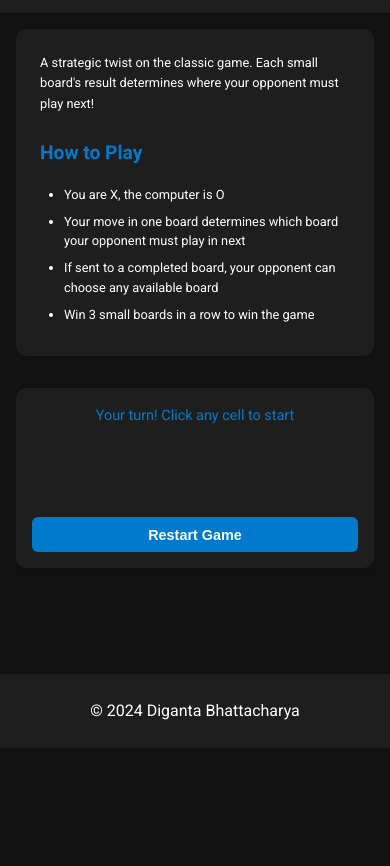
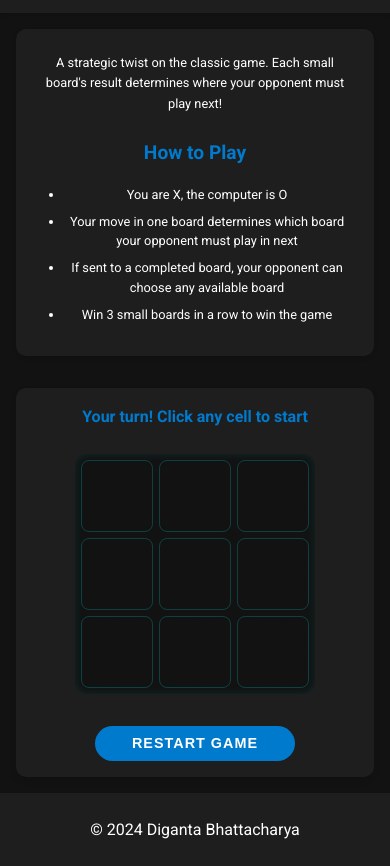
Before and after one commit to OfficialBhattacharya/OfficialBhattacharya.github.io, a plain HTML site: page games/ultimate-tic-tac-toe/index.html in a window 390 px wide. Shown: the part 96-962 px from the top of the page. Before the commit the page ends 844 px from the top, so only its background shows below. Drawn offline with Linux system fonts and the light colour scheme.

Commit message:
Update website with responsive design improvements 2

```diff
--- a/css/sections/games.css
+++ b/css/sections/games.css
@@ -48,13 +48,13 @@
 
 .game-card {
     min-width: 300px;
-    max-width: 400px;
+    max-width: 800px;
     width: 100%;
     flex-shrink: 0;
     background: var(--bg-secondary);
     border-radius: 12px;
-    padding: 1.5rem;
-    box-shadow: 0 4px 6px rgba(0, 0, 0, 0.1);
+    padding: 2rem;
+    box-shadow: 0 4px 15px rgba(0, 0, 0, 0.2);
     transition: transform 0.3s ease;
     margin: 0 auto;
 }
@@ -63,57 +63,84 @@
     transform: translateY(-5px);
 }
 
-.game-title {
-    font-size: 1.5rem;
+.game-card h3 {
+    color: var(--primary-color);
+    font-size: 1.8rem;
     margin-bottom: 1rem;
-    color: var(--text-primary);
+    text-align: center;
+    font-family: 'Orbitron', sans-serif;
 }
 
 .game-description {
+    color: var(--text-secondary);
     font-size: 1rem;
-    color: var(--text-secondary);
-    margin-bottom: 1.5rem;
+    margin-bottom: 2rem;
+    text-align: center;
     line-height: 1.6;
 }
 
 .game-status {
-    font-size: 1.1rem;
-    margin-bottom: 1rem;
     color: var(--accent-color);
+    font-size: 1.2rem;
+    margin-bottom: 1.5rem;
     text-align: center;
+    font-weight: bold;
 }
 
 .ultimate-board {
     display: grid;
     grid-template-columns: repeat(3, 1fr);
-    gap: 10px;
-    margin-bottom: 1.5rem;
+    gap: 15px;
+    margin: 0 auto 2rem;
+    max-width: 600px;
+    background: var(--bg-color);
+    padding: 15px;
+    border-radius: 12px;
+    box-shadow: inset 0 0 10px rgba(0, 247, 255, 0.1);
 }
 
 .main-board {
     display: grid;
     grid-template-columns: repeat(3, 1fr);
     gap: 5px;
-    background: var(--bg-primary);
-    padding: 5px;
+    background: var(--bg-secondary);
+    padding: 8px;
     border-radius: 8px;
+    border: 1px solid rgba(0, 247, 255, 0.2);
+}
+
+.main-board.active {
+    border-color: var(--accent-color);
+    box-shadow: 0 0 10px rgba(0, 247, 255, 0.3);
 }
 
 .cell {
     aspect-ratio: 1;
-    background: var(--bg-secondary);
+    background: var(--bg-color);
     border: none;
     border-radius: 4px;
     cursor: pointer;
-    font-size: 1.5rem;
+    font-size: 1.2rem;
     font-weight: bold;
     color: var(--text-primary);
-    transition: background-color 0.2s ease;
+    transition: all 0.2s ease;
+    display: flex;
+    align-items: center;
+    justify-content: center;
+    min-height: 40px;
 }
 
 .cell:hover:not(:disabled) {
-    background: var(--accent-color);
-    color: var(--bg-primary);
+    background: rgba(0, 247, 255, 0.1);
+    transform: scale(1.05);
+}
+
+.cell.x {
+    color: #00ff88;
+}
+
+.cell.o {
+    color: #ff3366;
 }
 
 .cell:disabled {
@@ -123,20 +150,25 @@
 
 .restart-button {
     display: block;
-    width: 100%;
-    padding: 0.8rem;
+    width: 200px;
+    margin: 0 auto;
+    padding: 1rem;
     background: var(--accent-color);
     color: var(--bg-primary);
     border: none;
-    border-radius: 6px;
-    font-size: 1rem;
+    border-radius: 25px;
+    font-size: 1.1rem;
     font-weight: bold;
     cursor: pointer;
-    transition: background-color 0.2s ease;
+    transition: all 0.3s ease;
+    text-transform: uppercase;
+    letter-spacing: 1px;
 }
 
 .restart-button:hover {
     background: var(--accent-hover);
+    transform: translateY(-2px);
+    box-shadow: 0 5px 15px rgba(0, 247, 255, 0.3);
 }
 
 @media (max-width: 1200px) {
@@ -177,9 +209,9 @@
     }
 
     .game-card {
-        min-width: 260px;
-        max-width: 340px;
-        padding: 1.2rem;
+        min-width: 280px;
+        max-width: 600px;
+        padding: 1.5rem;
     }
 
     .game-title {
@@ -195,15 +227,18 @@
     }
 
     .cell {
-        font-size: 1.2rem;
+        min-height: 30px;
+        font-size: 1rem;
     }
 
     .ultimate-board {
-        gap: 8px;
+        gap: 10px;
+        padding: 10px;
     }
 
     .main-board {
         gap: 4px;
+        padding: 6px;
     }
 }
 
@@ -218,8 +253,8 @@
     }
 
     .game-card {
-        min-width: 240px;
-        max-width: 320px;
+        min-width: 260px;
+        max-width: 100%;
         padding: 1rem;
     }
 
@@ -232,11 +267,12 @@
     }
 
     .game-status {
-        font-size: 0.9rem;
+        font-size: 1rem;
     }
 
     .cell {
-        font-size: 1rem;
+        min-height: 25px;
+        font-size: 0.9rem;
     }
 
     .restart-button {
@@ -245,11 +281,13 @@
     }
 
     .ultimate-board {
-        gap: 6px;
+        gap: 8px;
+        padding: 8px;
     }
 
     .main-board {
         gap: 3px;
+        padding: 4px;
     }
 }
 
@@ -259,8 +297,7 @@
     }
 
     .game-card {
-        min-width: 220px;
-        max-width: 300px;
+        min-width: 240px;
         padding: 0.8rem;
     }
 
@@ -273,10 +310,17 @@
     }
 
     .ultimate-board {
-        gap: 4px;
+        gap: 6px;
+        padding: 6px;
     }
 
     .main-board {
         gap: 2px;
+        padding: 3px;
+    }
+
+    .cell {
+        min-height: 20px;
+        font-size: 0.8rem;
     }
 }
```
